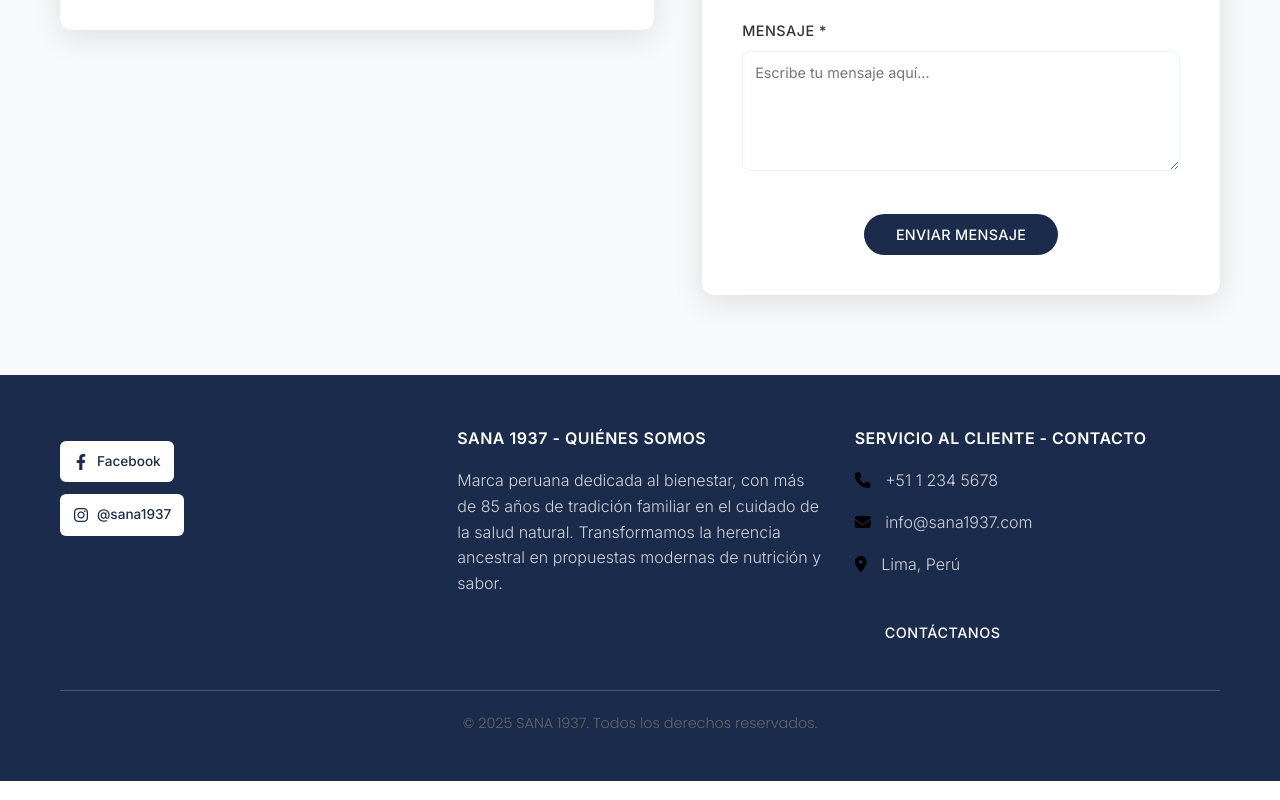
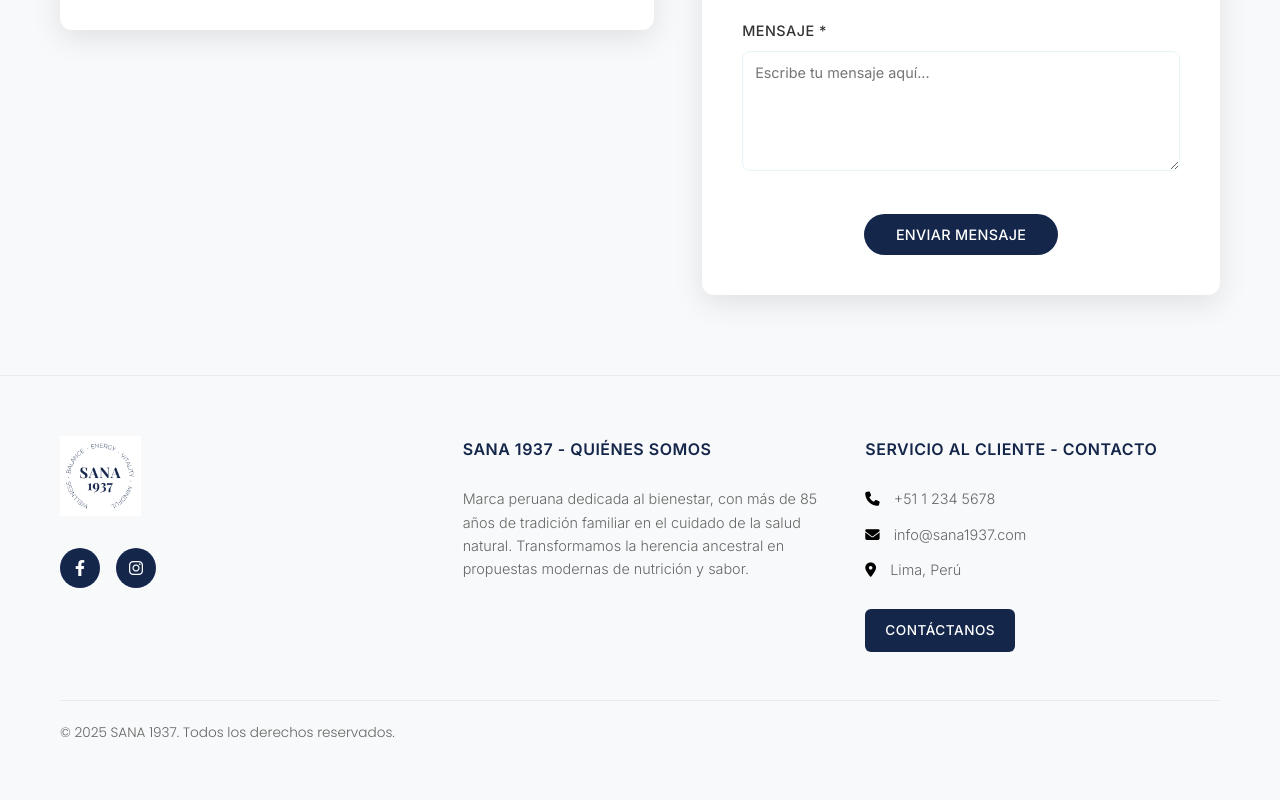
Before and after one commit to fred0727/website-sana1937, a plain HTML site: page pages/contacto.html in a window 1280 px wide. Shown: the part 1197-1997 px from the top of the page. Drawn offline with Linux system fonts and the light colour scheme.

Commit message:
guardando primera version de landing page

```diff
--- a/css/styles.css
+++ b/css/styles.css
@@ -2,7 +2,7 @@
 
 /* Variables CSS para colores principales - Paleta minimalista */
 :root {
-  --primary-navy: #1a2b4b;
+  --primary-navy: #15264b;
   --secondary-navy: #2d4a6b;
   --light-navy: #4a6b8a;
   --black: #000000;
@@ -409,75 +409,138 @@
 
 /* Footer */
 .footer {
-  background-color: var(--primary-navy);
-  color: var(--white);
-  padding: 50px 0 30px;
+  background-color: var(--light-gray);
+  color: var(--text-dark);
+  padding: 60px 0 40px;
+  border-top: 1px solid var(--border-gray);
 }
 
 .footer-content {
   display: grid;
-  grid-template-columns: repeat(auto-fit, minmax(250px, 1fr));
-  gap: 2rem;
-  margin-bottom: 2rem;
+  grid-template-columns: repeat(3, 1fr);
+  gap: 3rem;
+  margin-bottom: 3rem;
+  max-width: 1200px;
+  margin-left: auto;
+  margin-right: auto;
 }
 
 .footer-section h3 {
-  color: var(--white);
-  margin-bottom: 1rem;
-  font-family: "Poppins", sans-serif;
-  font-weight: 400;
+  color: var(--primary-navy);
+  margin-bottom: 1.5rem;
+  font-family: "Poppins", sans-serif;
+  font-weight: 600;
+  font-size: 1.1rem;
+  text-transform: uppercase;
+  letter-spacing: 0.5px;
 }
 
 .footer-section p {
-  color: rgba(255, 255, 255, 0.8);
+  color: var(--text-light);
   font-family: "Inter", sans-serif;
   line-height: 1.6;
+  font-size: 0.9rem;
+  margin-bottom: 0.75rem;
+}
+
+.footer-section p:last-child {
+  margin-bottom: 0;
+}
+
+.footer-logo {
+  margin-bottom: 1.5rem;
+}
+
+.footer-logo-img {
+  height: 80px;
+  width: auto;
 }
 
 .social-links {
   display: flex;
-  flex-direction: column;
-  gap: 0.75rem;
-  margin-top: 1rem;
+  flex-direction: row;
+  gap: 1rem;
+  margin-top: 1.5rem;
+  align-items: center;
 }
 
 .social-link {
   display: inline-flex;
   align-items: center;
-  gap: 0.5rem;
-  padding: 0.5rem 0.75rem;
-  background-color: var(--white);
-  border: 1px solid rgba(255, 255, 255, 0.2);
+  justify-content: center;
+  width: 40px;
+  height: 40px;
+  background-color: var(--primary-navy);
+  border-radius: 50%;
+  color: var(--white);
+  font-size: 1rem;
+  text-decoration: none;
+  transition: all 0.3s ease;
+}
+
+.social-link:hover {
+  background-color: var(--secondary-navy);
+  transform: translateY(-2px);
+  box-shadow: 0 4px 12px rgba(0, 0, 0, 0.15);
+}
+
+.social-link i {
+  font-size: 1rem;
+}
+
+.social-link span {
+  display: none;
+}
+
+.footer-section .btn {
+  background-color: var(--primary-navy);
+  color: var(--white);
+  padding: 10px 20px;
   border-radius: 6px;
-  color: var(--primary-navy);
+  font-size: 0.85rem;
+  font-weight: 500;
+  text-transform: uppercase;
+  letter-spacing: 0.5px;
+  transition: all 0.3s ease;
+}
+
+.footer-section .btn:hover {
+  background-color: var(--secondary-navy);
+  transform: translateY(-1px);
+  box-shadow: 0 4px 12px rgba(0, 0, 0, 0.15);
+}
+
+.footer-bottom {
+  border-top: 1px solid var(--border-gray);
+  padding-top: 20px;
+  text-align: center;
+  color: var(--text-muted);
   font-family: "Inter", sans-serif;
   font-size: 0.85rem;
-  font-weight: 500;
-  text-decoration: none;
-  transition: all 0.3s ease;
-  width: fit-content;
-}
-
-.social-link i {
-  font-size: 1rem;
-  width: 16px;
-  text-align: center;
-}
-
-.social-link:hover {
-  background-color: var(--secondary-navy);
-  border-color: var(--white);
-  color: var(--white);
-  transform: translateY(-1px);
-}
-
-.footer-bottom {
-  border-top: 1px solid rgba(255, 255, 255, 0.2);
-  padding-top: 20px;
-  text-align: center;
-  color: white;
-  font-family: "Inter", sans-serif;
-  font-size: 0.9rem;
+  display: flex;
+  justify-content: space-between;
+  align-items: center;
+  max-width: 1200px;
+  margin: 0 auto;
+}
+
+.footer-payment-methods {
+  display: flex;
+  align-items: center;
+  gap: 0.5rem;
+}
+
+.payment-icon {
+  width: 32px;
+  height: 20px;
+  background-color: var(--white);
+  border: 1px solid var(--border-gray);
+  border-radius: 4px;
+  display: flex;
+  align-items: center;
+  justify-content: center;
+  font-size: 0.7rem;
+  color: var(--text-muted);
 }
 
 /* Formularios */
@@ -663,6 +726,31 @@
     grid-template-columns: 1fr;
   }
 
+  .footer-content {
+    grid-template-columns: 1fr;
+    gap: 2rem;
+    text-align: center;
+  }
+
+  .footer-logo {
+    margin-bottom: 1rem;
+  }
+
+  .footer-logo-img {
+    height: 60px;
+  }
+
+  .footer-bottom {
+    flex-direction: column;
+    gap: 1rem;
+    text-align: center;
+  }
+
+  .social-links {
+    justify-content: center;
+    margin-top: 1rem;
+  }
+
   .process-step {
     padding-left: 3rem;
   }
@@ -697,6 +785,24 @@
 
   .card {
     padding: 1.5rem;
+  }
+
+  .footer-section h3 {
+    font-size: 1rem;
+  }
+
+  .footer-section p {
+    font-size: 0.85rem;
+  }
+
+  .footer-logo-img {
+    height: 50px;
+  }
+
+  .payment-icon {
+    width: 28px;
+    height: 18px;
+    font-size: 0.65rem;
   }
   .section-content {
     padding: 0rem;
--- a/pages/contacto.html
+++ b/pages/contacto.html
@@ -189,6 +189,13 @@
         <div class="footer-content">
           <!-- Columna 1: Redes Sociales -->
           <div class="footer-section">
+            <div class="footer-logo">
+              <img
+                src="../images/logowhite.png"
+                alt="SANA 1937"
+                class="footer-logo-img"
+              />
+            </div>
             <div class="social-links">
               <a
                 href="https://www.facebook.com/share/1D5MP5KZiw/?mibextid=wwXIfr"
```
Also changed, not shown: index.html (+15 -1 lines), pages/franquicia.html (+7 -0 lines), pages/nosotros.html (+7 -0 lines).
